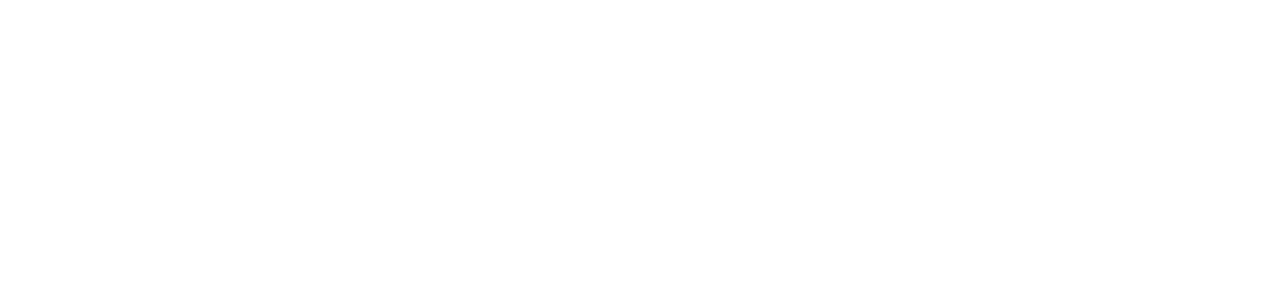
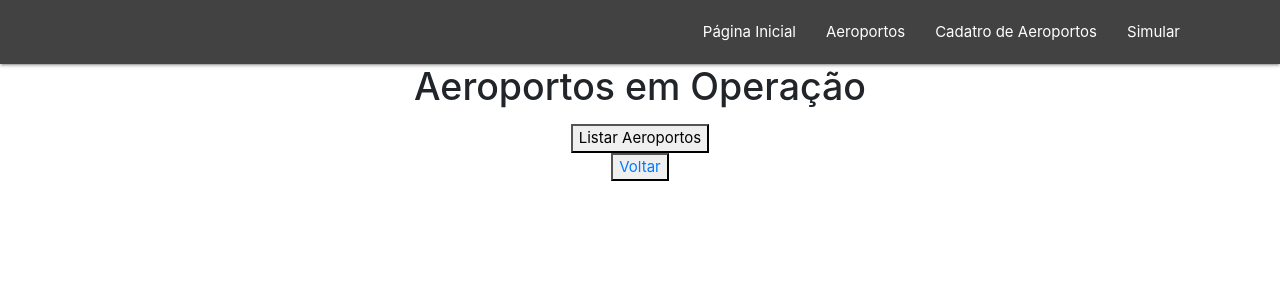
Before and after one commit to nfers/aeroportos, a React (Create React App) app in the folder airport-ui/: page /airports in a window 1280 px wide. Shown: the top 300 px of the page. Built offline with nearby package versions, Linux system fonts and the light colour scheme.

Commit message:
ajuste para retornar á página inical quando a rota informada nao existir

```diff
--- a/airport-ui/src/index.js
+++ b/airport-ui/src/index.js
@@ -3,18 +3,14 @@
 import './index.css';
 import App from './App';
 import { BrowserRouter, Switch, Route } from 'react-router-dom';
-import * as serviceWorker from './serviceWorker';
 
 ReactDOM.render(
   <React.StrictMode>
     <BrowserRouter>
       <Switch>
-        <Route path="/" exact component={App} />
-
+        <Route path="/*" exact component={App} />
       </Switch>
     </ BrowserRouter>
   </React.StrictMode>,
   document.getElementById('root')
 );
-
-serviceWorker.unregister();
```
